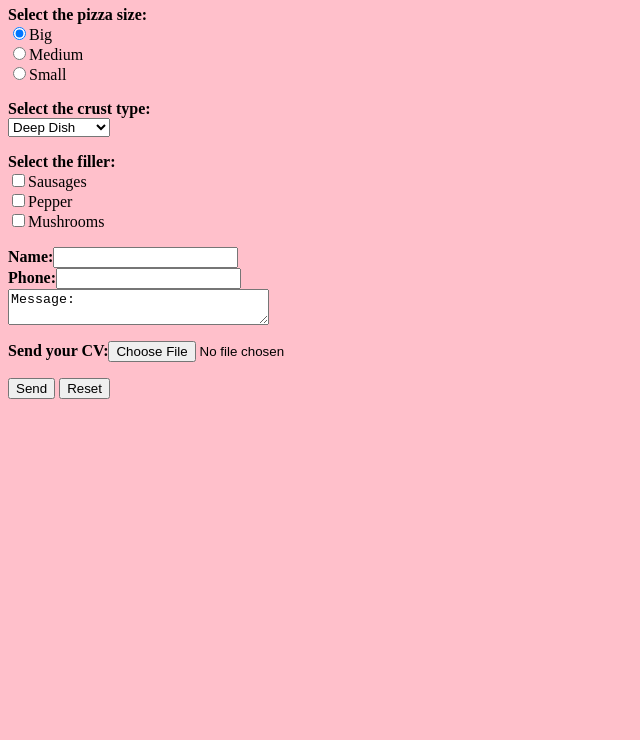
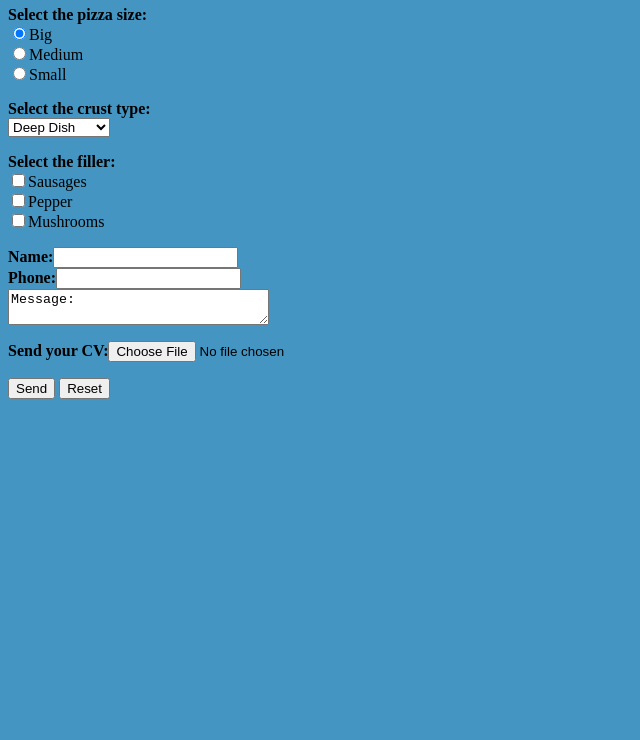
Before and after one commit to dishnamol/dishnamol.github.io, a plain HTML site: page index.html in a window 1280 px wide. Shown: the part 60-800 px from the top of the page, without its empty margins (0-640 px from the left). Drawn offline with Linux system fonts and the light colour scheme.

Commit message:
Update index.html

```diff
--- a/index.html
+++ b/index.html
@@ -3,7 +3,7 @@
   <title>HTML form</title>
   <link rel="manifest" href="./manifest.json">
 </head>
-<body bgcolor="pink">
+<body bgcolor="#4495C2">
   <h1>Order pizza!</h1>
     <form method="POST" action="mailto:pizza@pizza.com" name="pizza" id="pizza">
       <p><strong>Select the pizza size:</strong><br />
```
